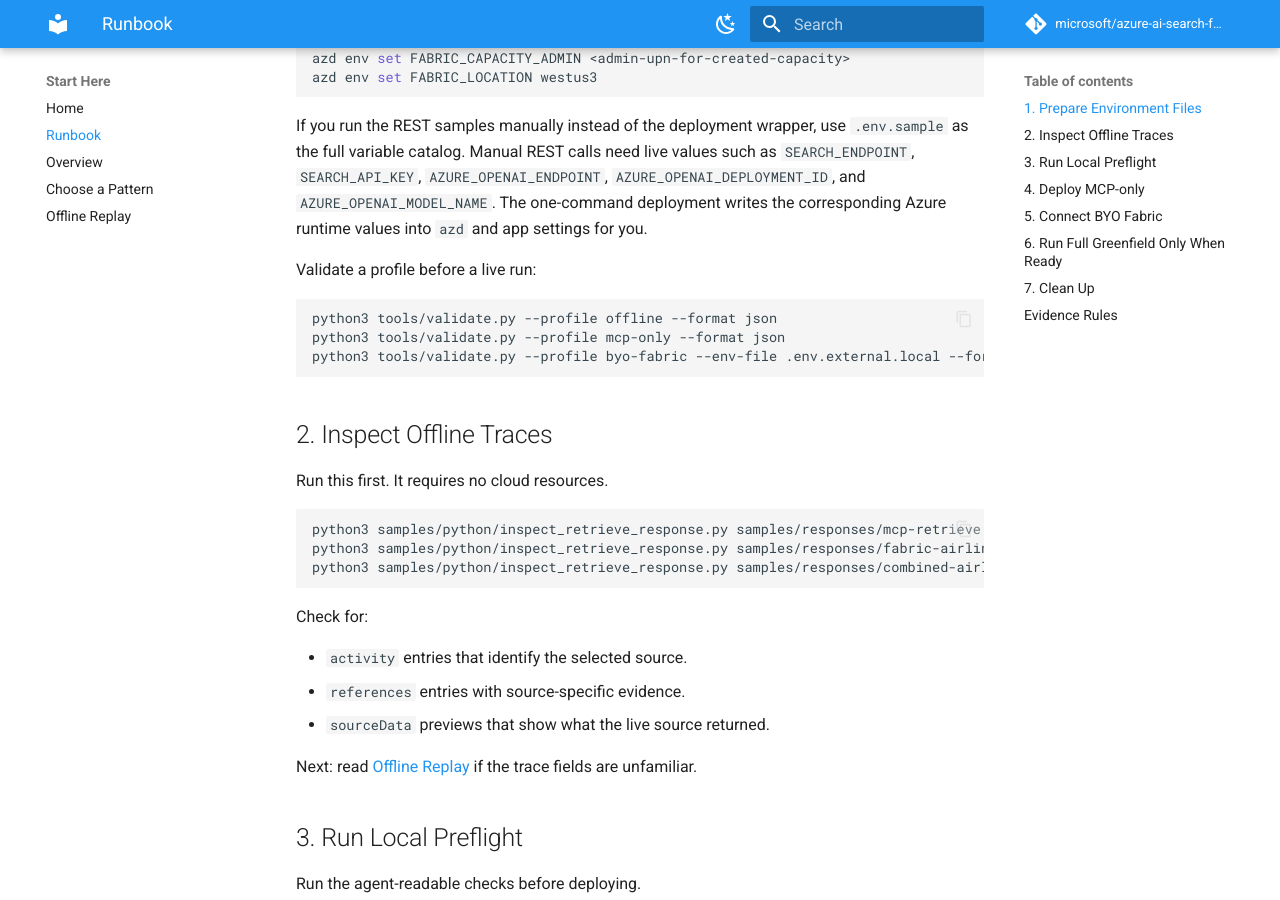
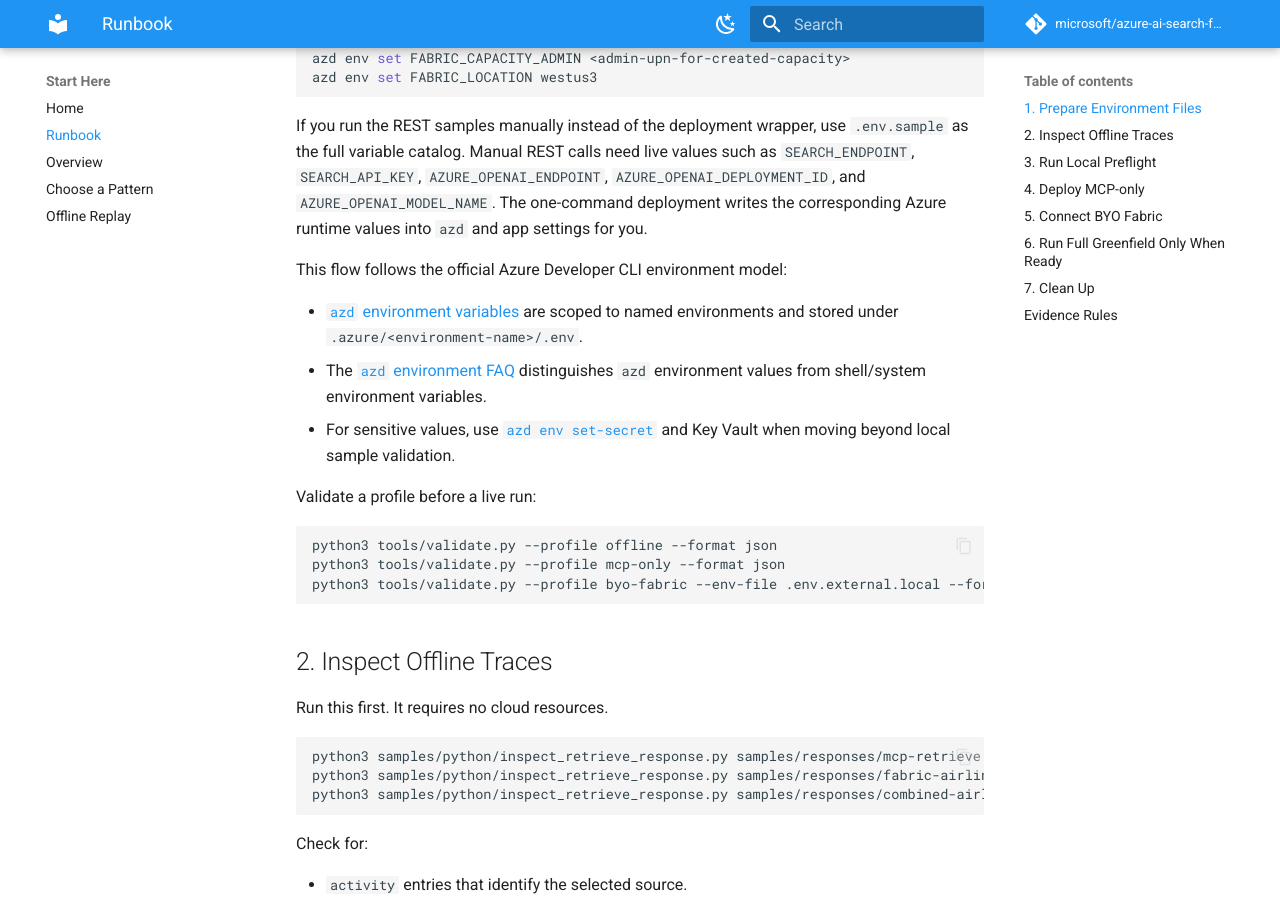
Before and after one commit to microsoft/azure-ai-search-foundry-iq-live-knowledge-sources, an MkDocs documentation site: the page built from docs/runbook.md, in a window 1280 px wide and 900 px high, scrolled down 1794 px. Built offline with MkDocs 1.6.1 and Material for MkDocs 9.7.7, drawn with Linux system fonts in a browser that asks for light colours; comment, search, counter and statistics services are not loaded.

Commit message:
docs: cite azd environment guidance

````diff
--- a/docs/runbook.md
+++ b/docs/runbook.md
@@ -60,6 +60,12 @@ azd env set FABRIC_LOCATION westus3
 ```
 
 If you run the REST samples manually instead of the deployment wrapper, use `.env.sample` as the full variable catalog. Manual REST calls need live values such as `SEARCH_ENDPOINT`, `SEARCH_API_KEY`, `AZURE_OPENAI_ENDPOINT`, `AZURE_OPENAI_DEPLOYMENT_ID`, and `AZURE_OPENAI_MODEL_NAME`. The one-command deployment writes the corresponding Azure runtime values into `azd` and app settings for you.
+
+This flow follows the official Azure Developer CLI environment model:
+
+- [`azd` environment variables](https://learn.microsoft.com/en-us/azure/developer/azure-developer-cli/manage-environment-variables) are scoped to named environments and stored under `.azure/<environment-name>/.env`.
+- The [`azd` environment FAQ](https://learn.microsoft.com/en-us/azure/developer/azure-developer-cli/environment-variables-faq) distinguishes `azd` environment values from shell/system environment variables.
+- For sensitive values, use [`azd env set-secret`](https://learn.microsoft.com/en-us/azure/developer/azure-developer-cli/environment-secrets) and Key Vault when moving beyond local sample validation.
 
 Validate a profile before a live run:
 
````
